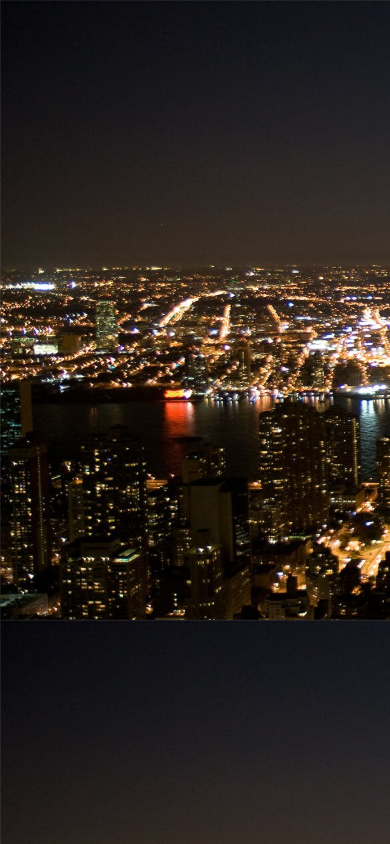
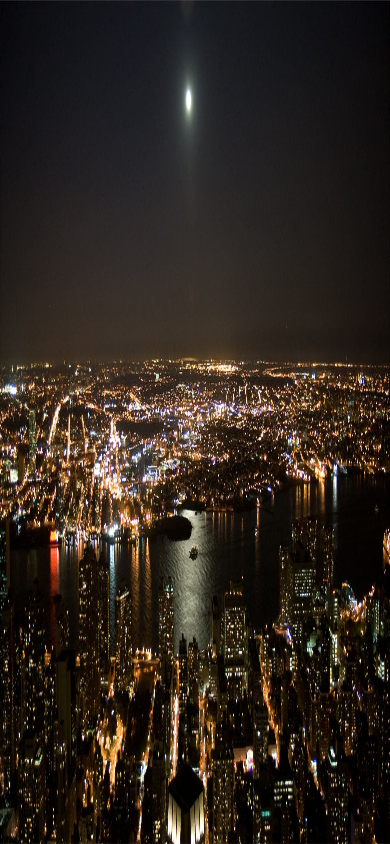
Before and after one commit to GuilinDev/ClickForFireworks, a plain HTML site: page index.html in a window 390 px wide. Drawn offline with Linux system fonts and the light colour scheme.

Commit message:
self responsive

```diff
--- a/index.html
+++ b/index.html
@@ -9,7 +9,8 @@ ul,li{text-indent:0;text-decoration:none;margin:0;padding:0}
 img{border:0}
 body{
     background-image: url(img/nyc.jpg);
-    background-size: 1280px 620px;
+    background-size: 100% 100%;
+    background-repeat: no-repeat;
     background-color:#000;
     color:#999;
     font:100%/18px helvetica, arial, sans-serif
```
